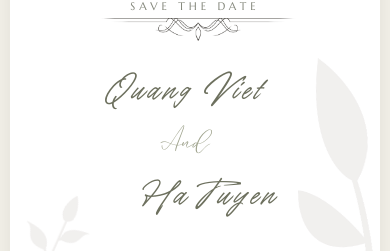
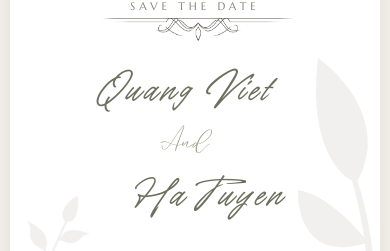
Before and after one commit to quangviet98/wedding, a React (Vite) app: page / in a window 390 px wide. Shown: the part 194-445 px from the top of the page. Built offline with nearby package versions, Linux system fonts and the light colour scheme.

Commit message:
Update HeroSection.scss

```diff
--- a/src/components/HeroSection.scss
+++ b/src/components/HeroSection.scss
@@ -275,7 +275,7 @@
 
     .couple-name {
       font-family: tyscript, Marcellus, sans-serif;
-      font-size: 28px;
+      font-size: 32px;
       letter-spacing: 4px;
     }
     .couple-connect {
```
